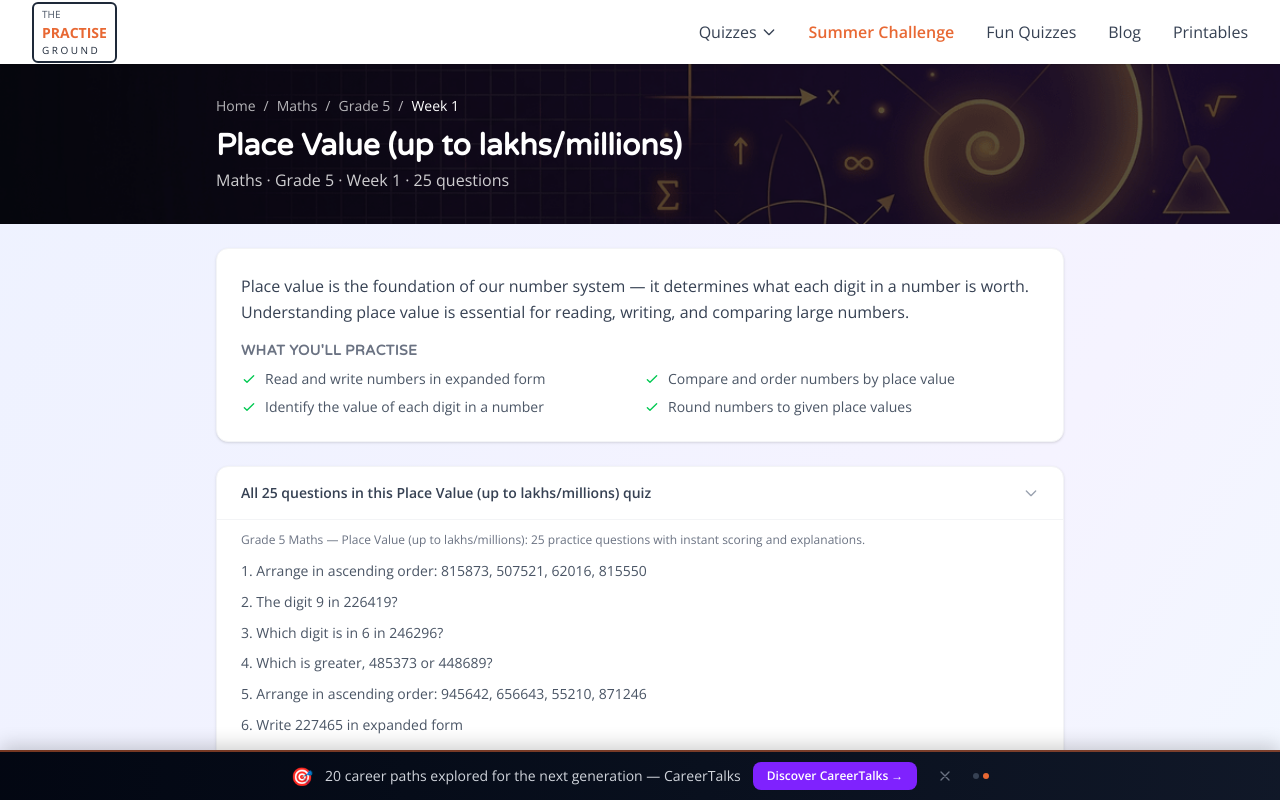
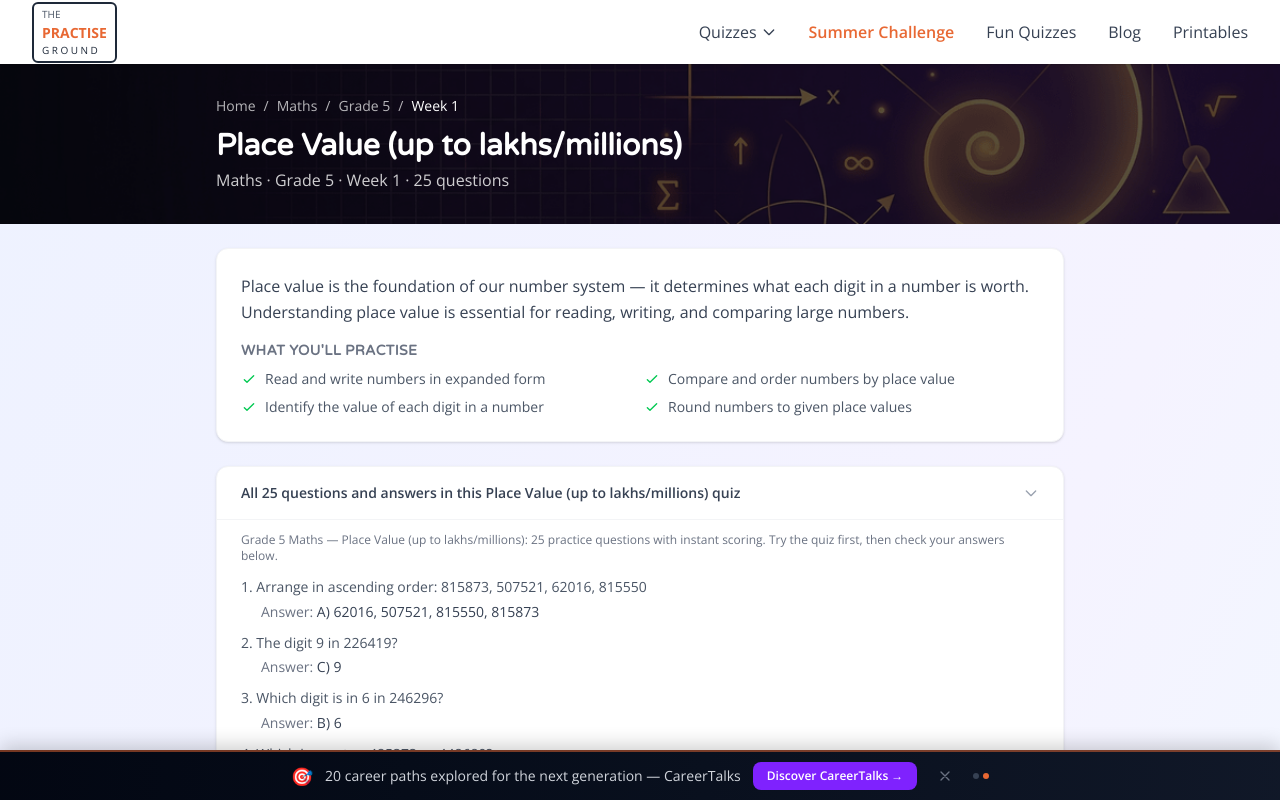
Before and after one commit to thepractiseground/the-practise-ground, a Next.js app: page /quiz/maths/5/1 in a window 1280 px wide. Both pictures are taken after a click on the heading 640 px from the left and 493 px from the top of the page. Shown: the top 800 px of the page. Built offline with nearby package versions, Linux system fonts and the light colour scheme.

Commit message:
Show answers in server-rendered quiz question list (unique indexable content on every quiz page)

```diff
--- a/src/components/QuizQuestionList.tsx
+++ b/src/components/QuizQuestionList.tsx
@@ -2,10 +2,14 @@
  * Server-rendered list of quiz questions for SEO.
  * Google can index this static HTML even though the interactive
  * QuizEngine is a client component that renders client-side.
+ * When options + answer are supplied, the correct answer is shown for each
+ * question so every quiz page carries unique, readable study content.
  */
 
+const LABELS = ["A", "B", "C", "D", "E"];
+
 interface QuizQuestionListProps {
-  questions: { question: string }[];
+  questions: { question: string; options?: string[]; answer?: string }[];
   topic: string;
   subject?: string;
   grade?: number;
@@ -21,7 +25,7 @@ export default function QuizQuestionList({
     <details className="bg-white rounded-xl border border-gray-100 shadow-sm mt-6">
       <summary className="cursor-pointer px-5 sm:px-6 py-4 flex items-center justify-between text-sm font-semibold text-gray-700 hover:text-brand-navy transition-colors">
         <span>
-          All {questions.length} questions in this {topic} quiz
+          All {questions.length} questions and answers in this {topic} quiz
         </span>
         <svg
           className="w-4 h-4 text-gray-400 transition-transform [[open]>&]:rotate-180"
@@ -39,12 +43,17 @@ export default function QuizQuestionList({
       </summary>
       <div className="px-5 sm:px-6 pb-5 border-t border-gray-100">
         <p className="text-xs text-gray-500 mt-3 mb-3">
-          {grade ? `Grade ${grade} ` : ""}{subject} — {topic}: {questions.length} practice questions with instant scoring and explanations.
+          {grade ? `Grade ${grade} ` : ""}{subject} — {topic}: {questions.length} practice questions with instant scoring. Try the quiz first, then check your answers below.
         </p>
         <ol className="list-decimal list-inside space-y-2 text-sm text-gray-600">
           {questions.map((q, i) => (
             <li key={i} className="leading-relaxed">
               {q.question}
+              {q.options && q.answer && q.options[LABELS.indexOf(q.answer)] !== undefined && (
+                <span className="block ml-5 mt-0.5 text-gray-500">
+                  Answer: <span className="font-medium text-gray-700">{q.answer}) {q.options[LABELS.indexOf(q.answer)]}</span>
+                </span>
+              )}
             </li>
           ))}
         </ol>
```
